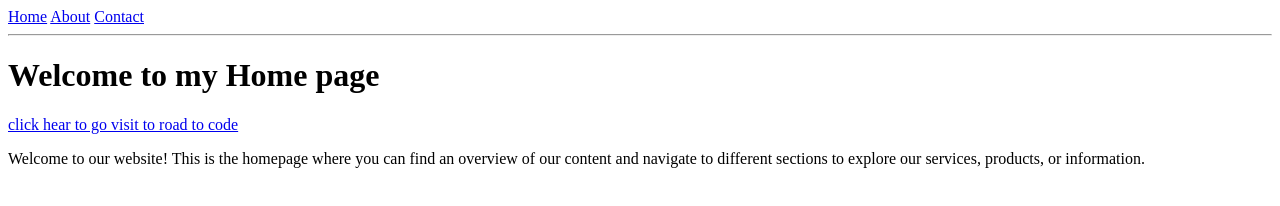
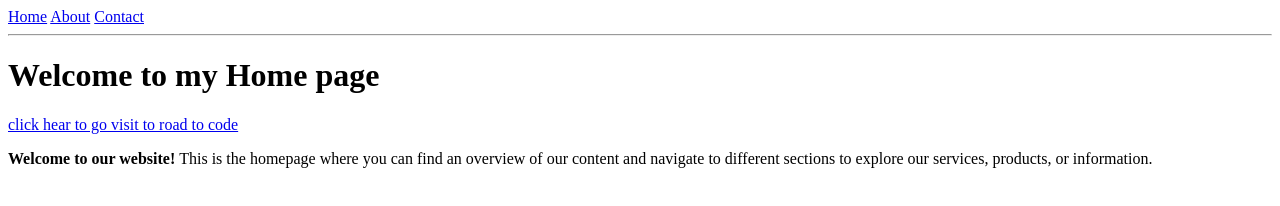
Before and after one commit to sarlavarpe01/My-assignment, a plain HTML site: page index.html in a window 1280 px wide. Drawn offline with Linux system fonts and the light colour scheme.

Commit message:
update index page

```diff
--- a/index.html
+++ b/index.html
@@ -14,7 +14,7 @@
     <a href="https://spaceship.roadtocode.org/">
         click hear to go visit to road to code
     </a>
-     <p>Welcome to our website! This is the homepage where you can find an overview of our content and navigate to
+     <p><b>Welcome to our website! </b>This is the homepage where you can find an overview of our content and navigate to
         different sections to explore our services, products, or information.
     </p>
 
```
Also changed, not shown: about.html (+1 -1 lines), contact.html (+1 -0 lines).
